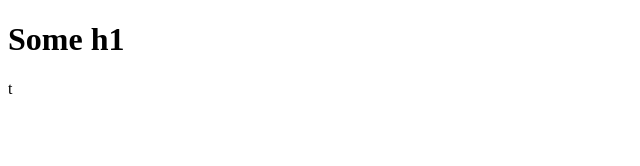
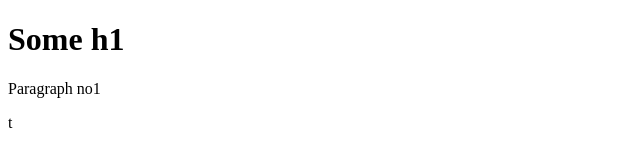
Before and after one commit to VladutZsukan/gitPractice, a plain HTML site: page index.html in a window 1280 px wide. Shown: the whole page, without its empty margins (0-640 px from the left). Drawn offline with Linux system fonts and the light colour scheme.

Commit message:
Update index.html

```diff
--- a/index.html
+++ b/index.html
@@ -8,6 +8,7 @@
 </head>
 <body>
     <h1>Some h1</h1>
+    <p>Paragraph no1 </p>
     <script src="class1.js"></script>t
 </body>
 </html>
```
